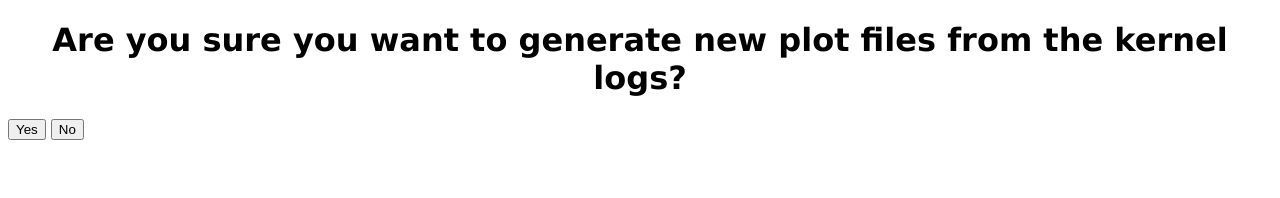
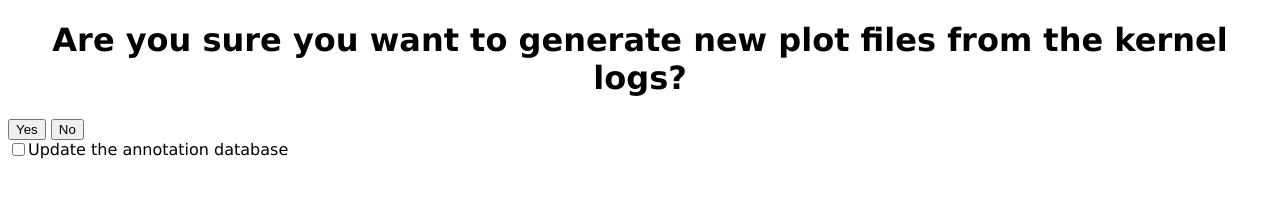
Before and after one commit to mbroihier/hsm, a website: page process_new_logs.html in a window 1280 px wide. Drawn offline with Linux system fonts and the light colour scheme.

Commit message:
Annontation database now can be updated via the display server

```diff
--- a/process_new_logs.html
+++ b/process_new_logs.html
@@ -10,7 +10,9 @@
   <form id="buttons" method="post" action="/process_new_logs.html">
     <div>
       <button name="yes" id="doIt" >Yes</button>
-      <button name="no" id="dontDoIt" >No</button>
+      <button name="no" id="dontDoIt" >No</button><br>
+      <input type="checkbox" id="updateAnnotate" name="box" value="update" >
+      <label for="box">Update the annotation database</label>
     </div>
 </form>
 </body>
--- a/style.css
+++ b/style.css
@@ -22,7 +22,6 @@ li {
 body {
     font-family: verdana;
     color: #000000;
-    background-image: url(IMG_3282r2.JPG);
 }
 
 a {
@@ -32,6 +31,7 @@ a {
 
 body input,body label {
     display: block;
+    float: left;
 }
 
 #ownAxis input {
```
Also changed, not shown: hsm-display-server.js (+7 -3 lines), README.md.
